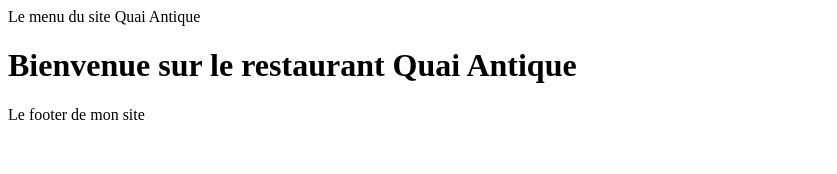
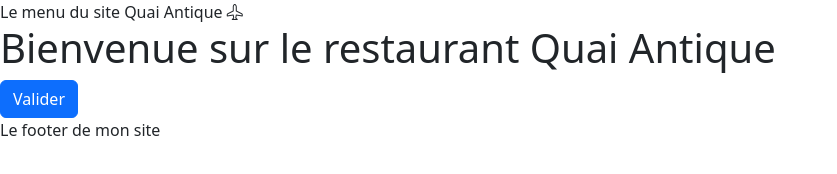
Before and after one commit to naszegrer/QuaiAntiqueRestaurant, a website with bundled scripts: page index.html in a window 1280 px wide. Shown: the whole page, without its empty margins (0-837 px from the left). Built offline with nearby package versions, Linux system fonts and the light colour scheme; files whose address does not match are found by name.

Commit message:
install bootstrap

```diff
--- a/index.html
+++ b/index.html
@@ -3,16 +3,19 @@
 <head>
     <meta charset="UTF-8">
     <meta name="viewport" content="width=device-width, initial-scale=1.0">
+    <link rel="stylesheet" href="node_modules/bootstrap/dist/css/bootstrap.min.css" />
+    <link rel="stylesheet" href="node_modules/bootstrap-icons/font/bootstrap-icons.css">
     <title>Document</title>
 </head>
 <body>
 
-    <header>Le menu du site Quai Antique</header>
+    <header>Le menu du site Quai Antique <i class="bi bi-airplane"></i></header>
     <main id="main-page">
         <!--Le contenu de la page sera injecté ici-->
     </main>
 
     <footer>Le footer de mon site</footer>
     <script type="module" src="Router/Router.js"></script>
+    <script src="node_modules/bootstrap/dist/js/bootstrap.bundle.min.js"></script>
 </body>
 </html>
--- /dev/null
+++ b/package.json
@@ -0,0 +1,6 @@
+{
+  "dependencies": {
+    "bootstrap": "^5.3.2",
+    "bootstrap-icons": "^1.11.2"
+  }
+}
--- a/pages/home.html
+++ b/pages/home.html
@@ -1 +1,2 @@
 <h1>Bienvenue sur le restaurant Quai Antique</h1>
+<button class="btn btn-primary">Valider</button>
```
Also changed, not shown: 2 other files.
